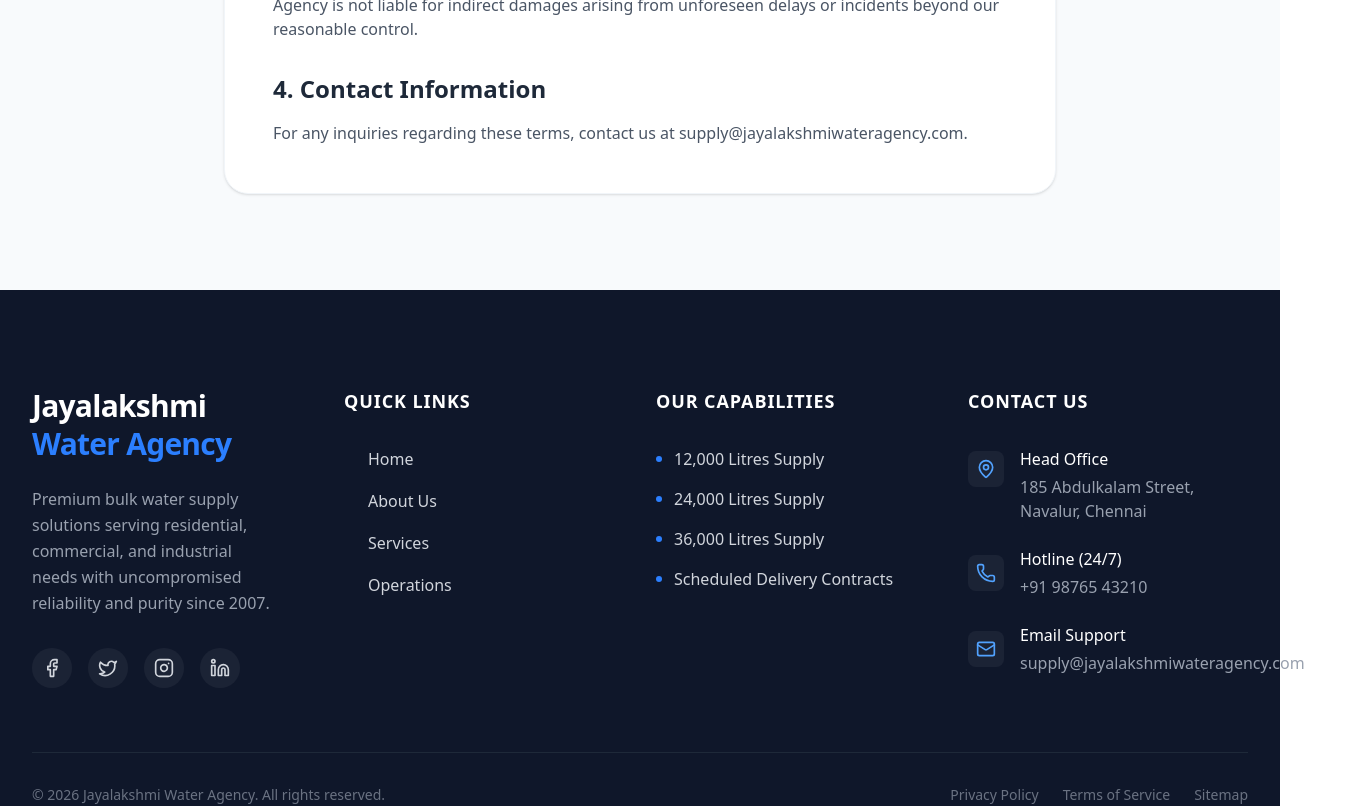
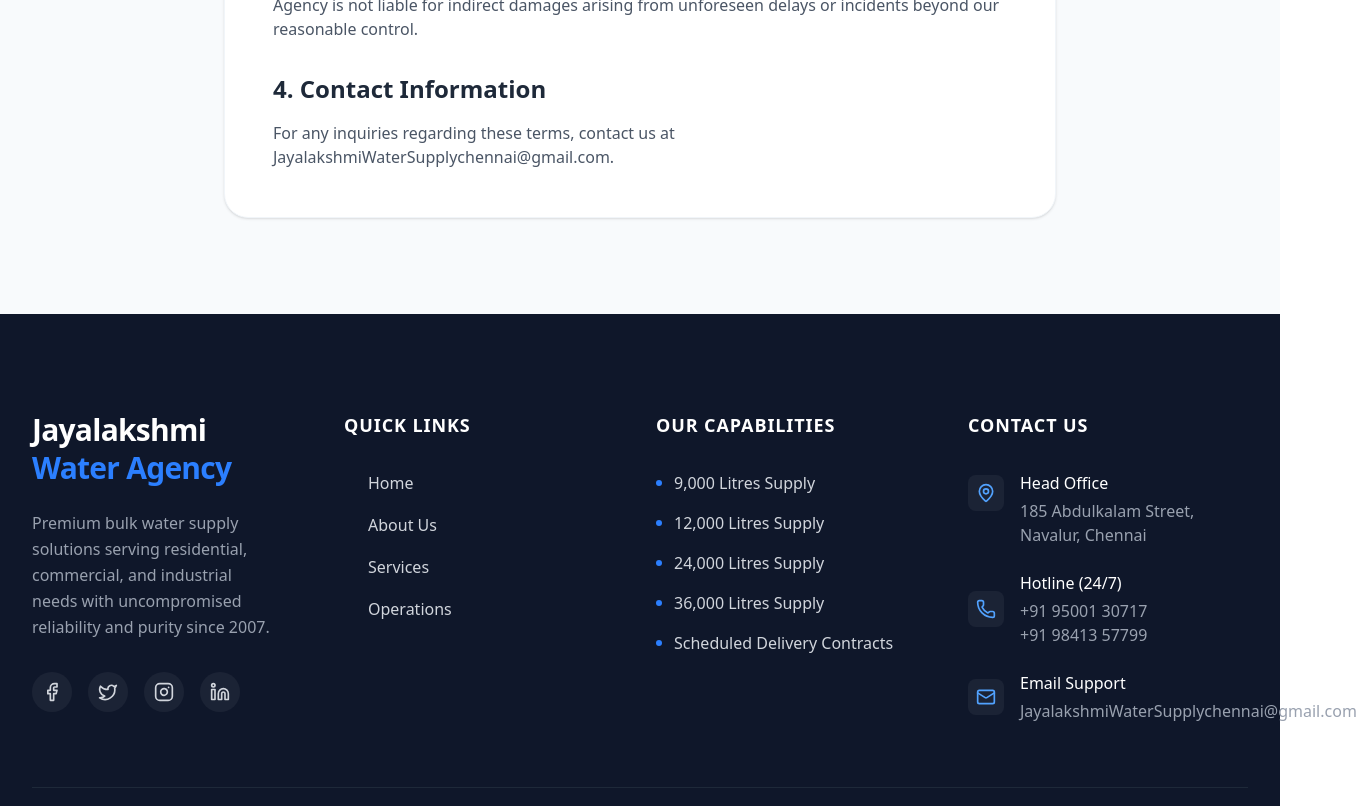
Before and after one commit to SRPtravels/JWA, a Next.js app: page /terms in a window 1280 px wide. Shown: the part 640-1446 px from the top of the page, 1357 px wide, since content can reach past the window. Built offline with nearby package versions, Linux system fonts and the light colour scheme.

Commit message:
Update contact details and add 9,000 Litres service card

```diff
--- a/src/app/privacy/page.tsx
+++ b/src/app/privacy/page.tsx
@@ -17,7 +17,7 @@ export default function PrivacyPolicy() {
                         <p className="mb-4">We do not share, sell, rent, or trade any of your information with third parties for their promotional purposes.</p>
 
                         <h2 className="text-2xl font-semibold mt-8 mb-4 text-gray-800">4. Contact Us</h2>
-                        <p>If you have questions or comments about this notice, you may email us at supply@jayalakshmiwateragency.com.</p>
+                        <p>If you have questions or comments about this notice, you may email us at JayalakshmiWaterSupplychennai@gmail.com.</p>
                     </div>
                 </div>
             </div>
--- a/src/app/terms/page.tsx
+++ b/src/app/terms/page.tsx
@@ -17,7 +17,7 @@ export default function TermsOfService() {
                         <p className="mb-4">While we ensure the highest standards of purity and delivery punctuality, Jayalakshmi Water Agency is not liable for indirect damages arising from unforeseen delays or incidents beyond our reasonable control.</p>
 
                         <h2 className="text-2xl font-semibold mt-8 mb-4 text-gray-800">4. Contact Information</h2>
-                        <p>For any inquiries regarding these terms, contact us at supply@jayalakshmiwateragency.com.</p>
+                        <p>For any inquiries regarding these terms, contact us at JayalakshmiWaterSupplychennai@gmail.com.</p>
                     </div>
                 </div>
             </div>
--- a/src/components/About.tsx
+++ b/src/components/About.tsx
@@ -63,7 +63,7 @@ export default function About() {
                                 if (company) text += ` from ${company}`;
                                 text += `.\n\n*Delivery Location:*\n${location}\n\n*Requirement:*\n${requirement}`;
 
-                                window.open(`https://wa.me/919876543210?text=${encodeURIComponent(text)}`, '_blank');
+                                window.open(`https://wa.me/919500130717?text=${encodeURIComponent(text)}`, '_blank');
                             }}>
                                 <div className="grid grid-cols-1 md:grid-cols-2 gap-5">
                                     <div>
--- a/src/components/Footer.tsx
+++ b/src/components/Footer.tsx
@@ -66,6 +66,10 @@ export default function Footer() {
                         <ul className="flex flex-col gap-4">
                             <li className="flex items-center gap-3">
                                 <div className="w-1.5 h-1.5 rounded-full bg-blue-500" />
+                                9,000 Litres Supply
+                            </li>
+                            <li className="flex items-center gap-3">
+                                <div className="w-1.5 h-1.5 rounded-full bg-blue-500" />
                                 12,000 Litres Supply
                             </li>
                             <li className="flex items-center gap-3">
@@ -102,7 +106,7 @@ export default function Footer() {
                                 </div>
                                 <div>
                                     <span className="block text-white font-medium mb-1">Hotline (24/7)</span>
-                                    <span className="text-gray-400">+91 98765 43210</span>
+                                    <span className="text-gray-400">+91 95001 30717<br />+91 98413 57799</span>
                                 </div>
                             </li>
                             <li className="flex items-center gap-4">
@@ -111,7 +115,7 @@ export default function Footer() {
                                 </div>
                                 <div>
                                     <span className="block text-white font-medium mb-1">Email Support</span>
-                                    <span className="text-gray-400">supply@jayalakshmiwateragency.com</span>
+                                    <span className="text-gray-400">JayalakshmiWaterSupplychennai@gmail.com</span>
                                 </div>
                             </li>
                         </ul>
--- a/src/components/Hero.tsx
+++ b/src/components/Hero.tsx
@@ -48,7 +48,7 @@ export default function Hero() {
                 >
                     <div className="flex flex-col sm:flex-row gap-4 items-center justify-center">
                         <Link
-                            href="https://wa.me/919876543210?text=Hello%20Jayalakshmi%20Water%20Agency%2C%20I%20am%20interested%20in%20your%20water%20supply%20services."
+                            href="https://wa.me/919500130717?text=Hello%20Jayalakshmi%20Water%20Agency%2C%20I%20am%20interested%20in%20your%20water%20supply%20services."
                             target="_blank"
                             className="w-full sm:w-auto px-8 py-4 bg-blue-600 hover:bg-blue-500 text-white rounded-full font-bold transition-all hover:scale-105 shadow-[0_0_20px_rgba(37,99,235,0.4)]"
                         >
--- a/src/components/Navbar.tsx
+++ b/src/components/Navbar.tsx
@@ -60,7 +60,7 @@ export default function Navbar() {
                         ))}
                     </div>
                     <Link
-                        href="https://wa.me/919876543210?text=Hello%20Jayalakshmi%20Water%20Agency%2C%20I%20would%20like%20to%20book%20a%20water%20supply%20service."
+                        href="https://wa.me/919500130717?text=Hello%20Jayalakshmi%20Water%20Agency%2C%20I%20would%20like%20to%20book%20a%20water%20supply%20service."
                         target="_blank"
                         className={`px-8 py-3 rounded-full font-bold transition-all shadow-md hover:scale-105 ${scrolled
                             ? 'bg-blue-600 text-white hover:bg-blue-700'
@@ -103,7 +103,7 @@ export default function Navbar() {
                             ))}
                             <div className="pt-4 mt-2 border-t border-gray-100">
                                 <Link
-                                    href="https://wa.me/919876543210?text=Hello%20Jayalakshmi%20Water%20Agency%2C%20I%20would%20like%20to%20book%20a%20water%20supply%20service."
+                                    href="https://wa.me/919500130717?text=Hello%20Jayalakshmi%20Water%20Agency%2C%20I%20would%20like%20to%20book%20a%20water%20supply%20service."
                                     target="_blank"
                                     onClick={() => setIsOpen(false)}
                                     className="bg-blue-600 text-white block px-6 py-4 rounded-full font-bold text-lg hover:bg-blue-700 transition-colors shadow-lg"
--- a/src/components/Services.tsx
+++ b/src/components/Services.tsx
@@ -4,6 +4,11 @@ import { motion } from "framer-motion";
 import { Truck, Factory, Home, ArrowRight } from "lucide-react";
 
 const services = [
+    {
+        icon: Home,
+        title: "9,000 Litres",
+        description: "Ideal for small households, boutique stores, and limited space requirements.",
+    },
     {
         icon: Home,
         title: "12,000 Litres",
@@ -30,7 +35,7 @@ export default function Services() {
                     <p className="text-gray-600">Tailored water management and supply solutions designed for uncompromising quality and reliability.</p>
                 </div>
 
-                <div className="grid grid-cols-1 md:grid-cols-3 gap-8">
+                <div className="grid grid-cols-1 md:grid-cols-2 lg:grid-cols-4 gap-8">
                     {services.map((service, index) => (
                         <motion.div
                             key={index}
@@ -46,7 +51,7 @@ export default function Services() {
                             <h3 className="text-xl font-bold mb-3">{service.title}</h3>
                             <p className="text-gray-600 mb-6 leading-relaxed">{service.description}</p>
                             <a
-                                href={`https://wa.me/919876543210?text=${encodeURIComponent(`Hello, I am interested in your ${service.title} service.`)}`}
+                                href={`https://wa.me/919500130717?text=${encodeURIComponent(`Hello, I am interested in your ${service.title} service.`)}`}
                                 target="_blank"
                                 className="inline-flex w-full items-center justify-center font-semibold text-white bg-black hover:bg-gray-800 px-6 py-3 rounded-xl transition-all shadow-md group-hover:shadow-lg"
                             >
```
